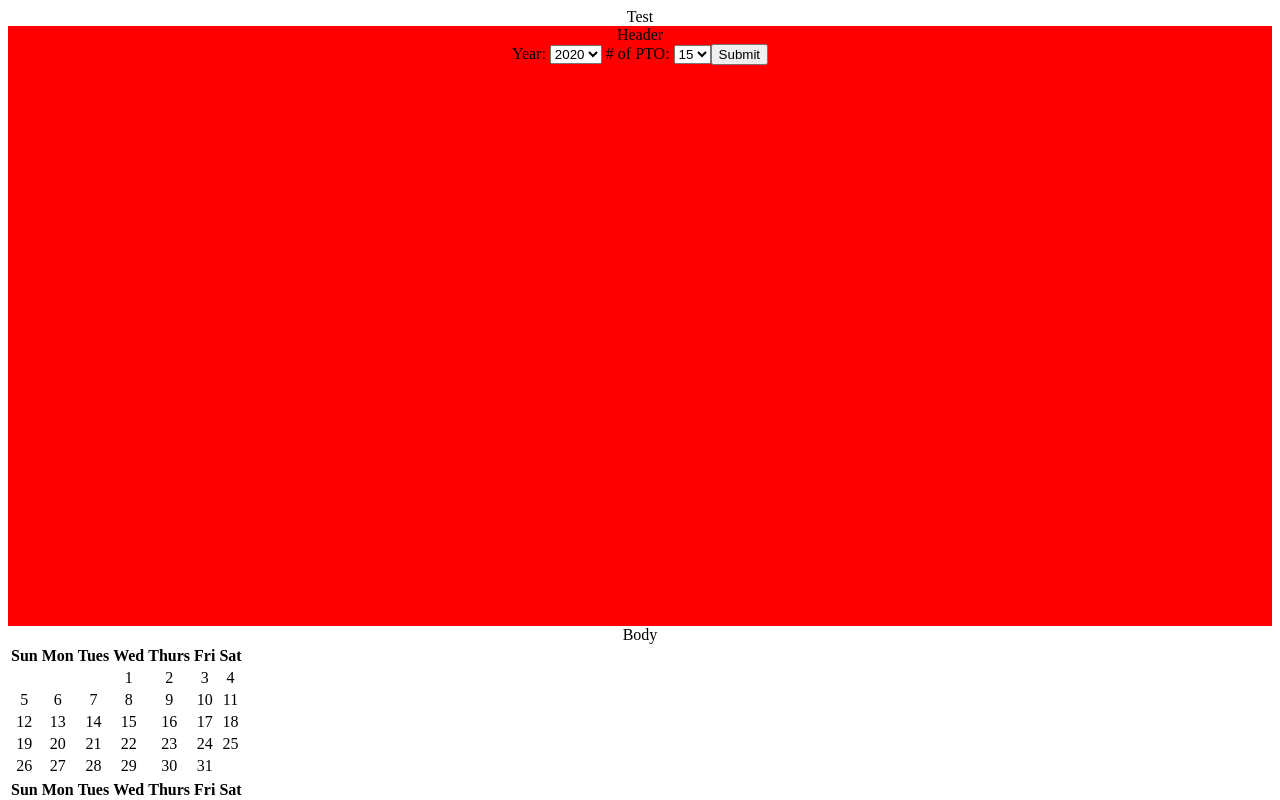
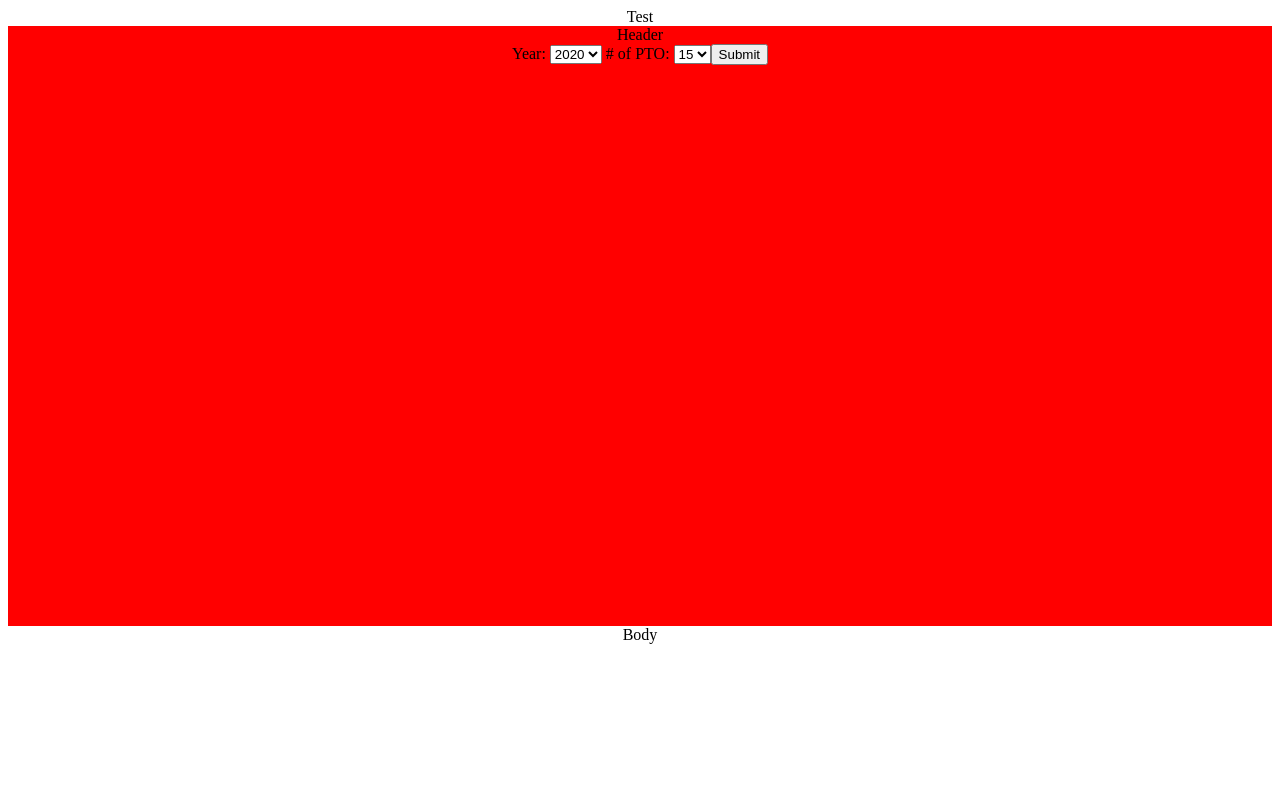
Before and after one commit to redmondchan/extend-vacation-frontend, a React (Create React App) app: page / in a window 1280 px wide. Shown: the top 800 px of the page. Built offline with nearby package versions, Linux system fonts and the light colour scheme.

Commit message:
added a state to pass down for json result

```diff
--- a/src/App.js
+++ b/src/App.js
@@ -1,9 +1,12 @@
-import React from 'react';
+import React, {useState} from 'react';
 import './App.css';
 import Header from './containers/Header'
 import Body from './containers/Body'
 
 function App() {
+
+  const [results, setResults] = useState([])
+  console.log(results)
 
   const handleSubmit = (year, days) => {
     fetch('http://localhost:3000/years', {
@@ -15,14 +18,14 @@ function App() {
       body: JSON.stringify({year: {year: year, pto: days}})
     })
     .then(resp => resp.json())
-    .then(json => console.log(json.result))
+    .then(json => setResults(json.result))
   }
 
   return (
     <div className="App">
       Test
       <Header handleSubmit={handleSubmit}/>
-      <Body />
+      <Body results={results}/>
     </div>
   );
 }
--- a/src/containers/Body.js
+++ b/src/containers/Body.js
@@ -1,14 +1,14 @@
 import React from 'react';
 import Vacation from './Vacation'
 
-function Body() {
+function Body(props) {
 
     const results = ["1/1/2020 - 2/3/2020", "3/10/2020 - 4/8/2020"]
 
     return(
       <div className="body">
         Body
-        {results.map(result => <Vacation result={result} />)}
+        {props.results.map(result => <Vacation result={result.result} />)}
       </div>
     )
 }
--- a/src/containers/Vacation.js
+++ b/src/containers/Vacation.js
@@ -2,6 +2,7 @@ import React from 'react';
 import Calendar from '../components/Calendar'
 
 function Vacation(props){
+  console.log("test", props)
     const duration = props.result.split(" - ")
     const start = duration[0].split("/")
     const end = duration[1].split("/")
```
